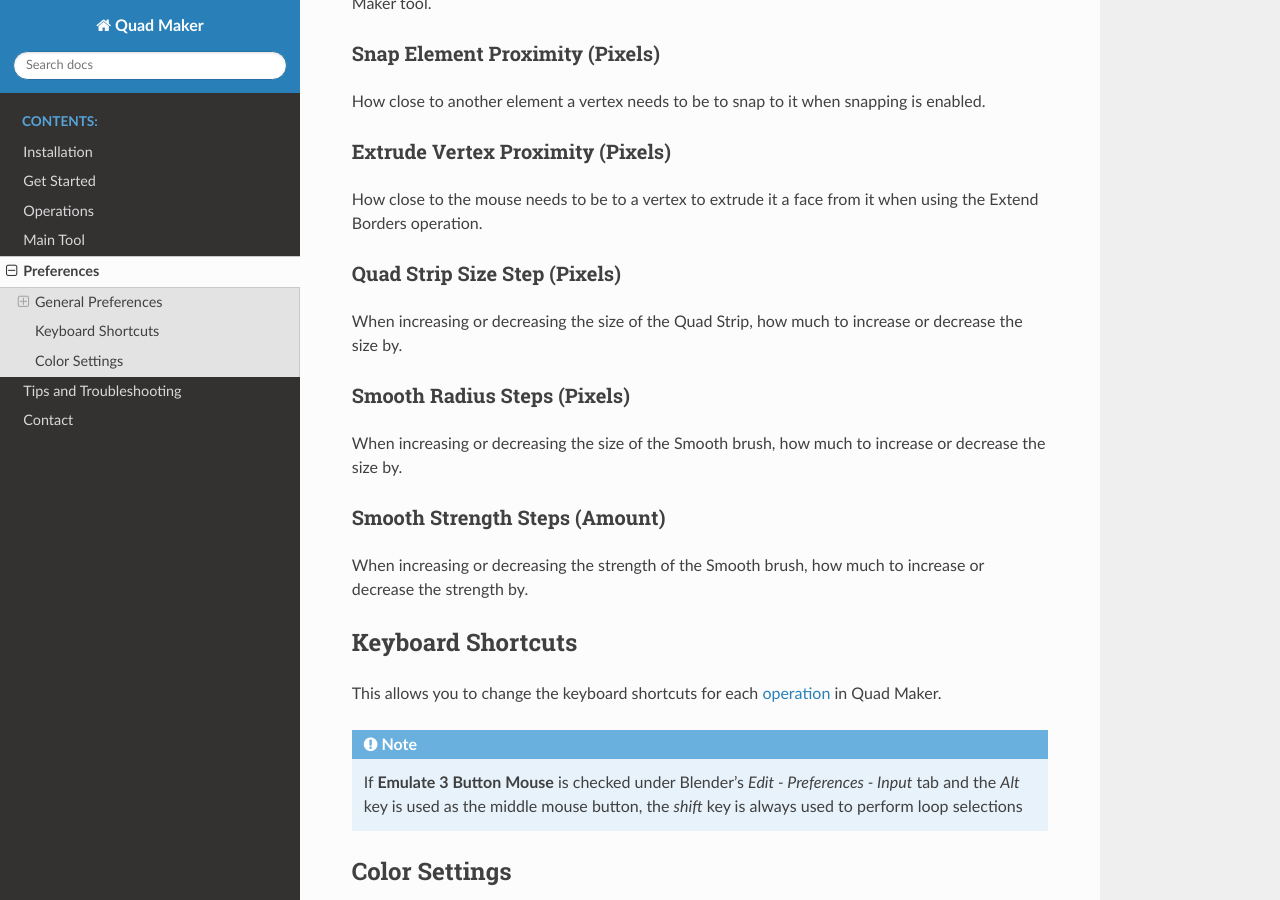
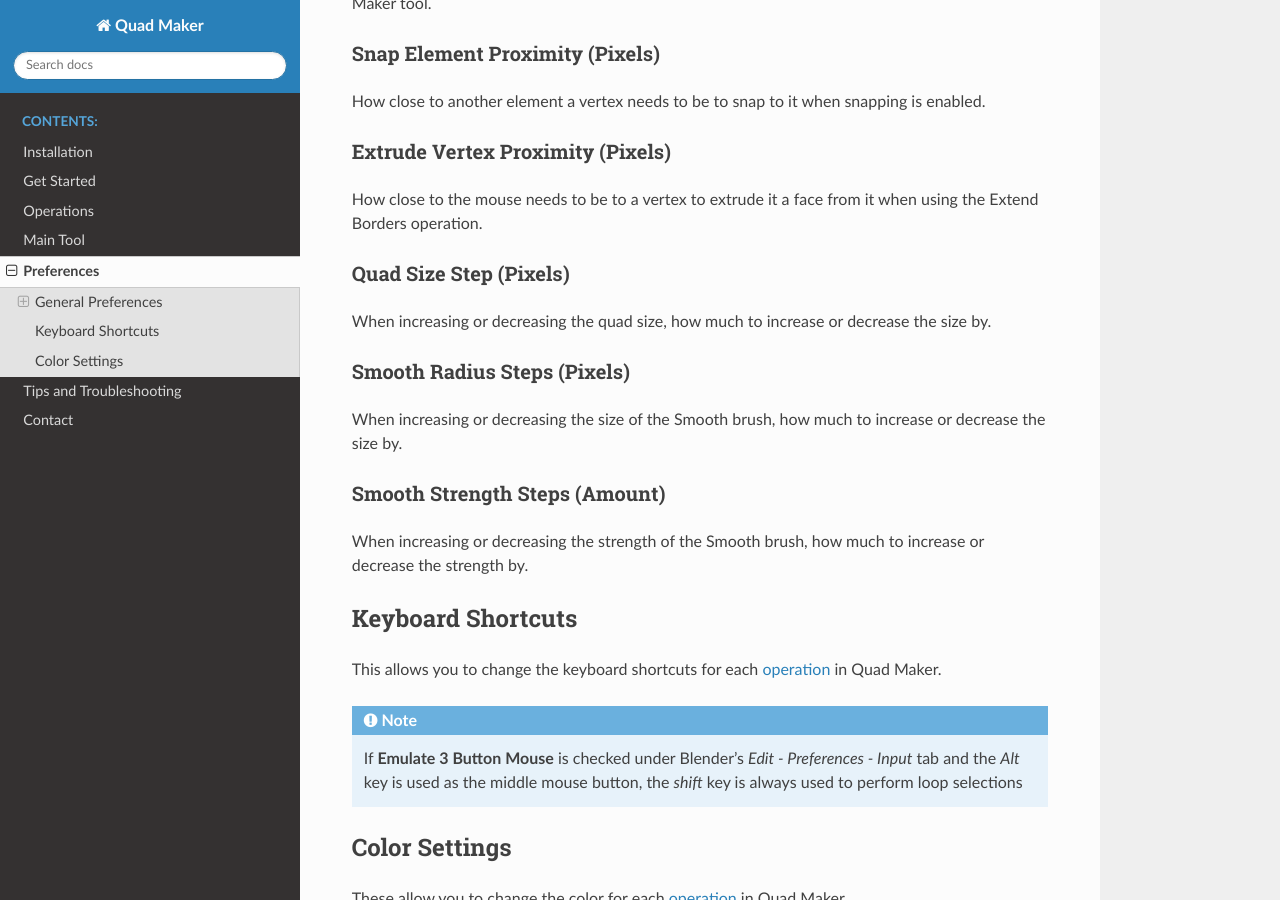
Before and after one commit to mkingsnorth/quad_maker_docs, a Sphinx documentation site: the page built from docs/preferences.rst, in a window 1280 px wide and 900 px high, scrolled down 2112 px. Built offline with Sphinx 7.4.7 and the Read the Docs theme 3.1.0, drawn with Linux system fonts in a browser that asks for light colours.

Commit message:
Rename Quad Strip Size to Quad Size in docs
Co-Authored-By: Claude Sonnet 4.6 <noreply@anthropic.com>

```diff
--- a/docs/preferences.rst
+++ b/docs/preferences.rst
@@ -32,10 +32,10 @@ Extrude Vertex Proximity (Pixels)
 
 How close to the mouse needs to be to a vertex to extrude it a face from it when using the Extend Borders operation.
 
-Quad Strip Size Step (Pixels)
+Quad Size Step (Pixels)
 ------------------------------------------------------------
 
-When increasing or decreasing the size of the Quad Strip, how much to increase or decrease the size by.
+When increasing or decreasing the quad size, how much to increase or decrease the size by.
 
 Smooth Radius Steps (Pixels)
 ------------------------------------------------------------
--- a/docs/tool.rst
+++ b/docs/tool.rst
@@ -81,7 +81,7 @@ These are the settings for all of Quad Maker's toolset.
 * **Extend Borders:**
     * **Extend Mode:** Select the type of :ref:`extrude mode<extrude_modes>` you wish to use.  This will change the way edges are extruded and faces are created.
 * **Draw Quads:**
-    * **Quad Strip Size:** Set the size of a newly created quad in pixels.
+    * **Quad Size:** Set the size of a newly created quad in pixels.
     * **Strip Mode / Ring Mode:** Select whether Draw Quads uses :ref:`Strip mode or Ring mode<ring_mode>`. Can also be toggled with ``Spacebar`` while the operation is active.
     * **Continuous Draw:** If enabled, the quad strip will continue to be drawn in one continuous strip until the operation is cancelled.
 
```
